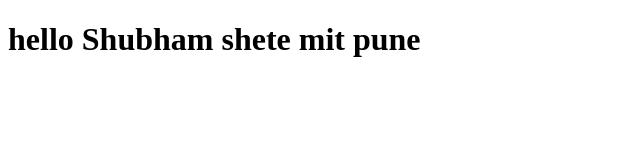
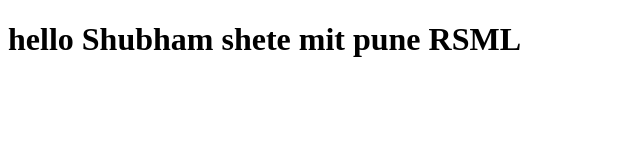
Before and after one commit to shubhams111222/shubhamtest1, a plain HTML site: page index.html in a window 1280 px wide. Shown: the whole page, without its empty margins (0-640 px from the left). Drawn offline with Linux system fonts and the light colour scheme.

Commit message:
Update index.html

```diff
--- a/index.html
+++ b/index.html
@@ -7,7 +7,7 @@
     <title>Hello Shubham Shete</title>
 </head>
 <body>
-    <h1>hello Shubham shete mit pune</h1>
+    <h1>hello Shubham shete mit pune RSML</h1>
 
 </body>
 </html>
```
